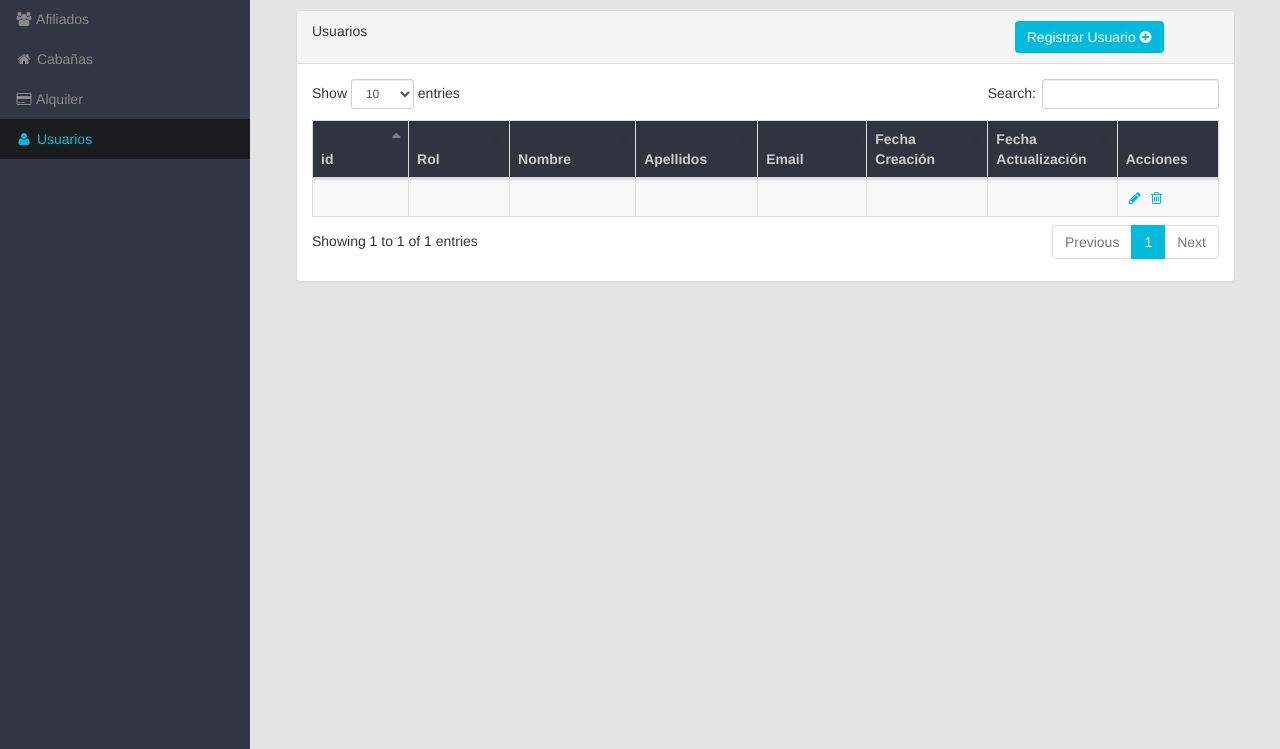
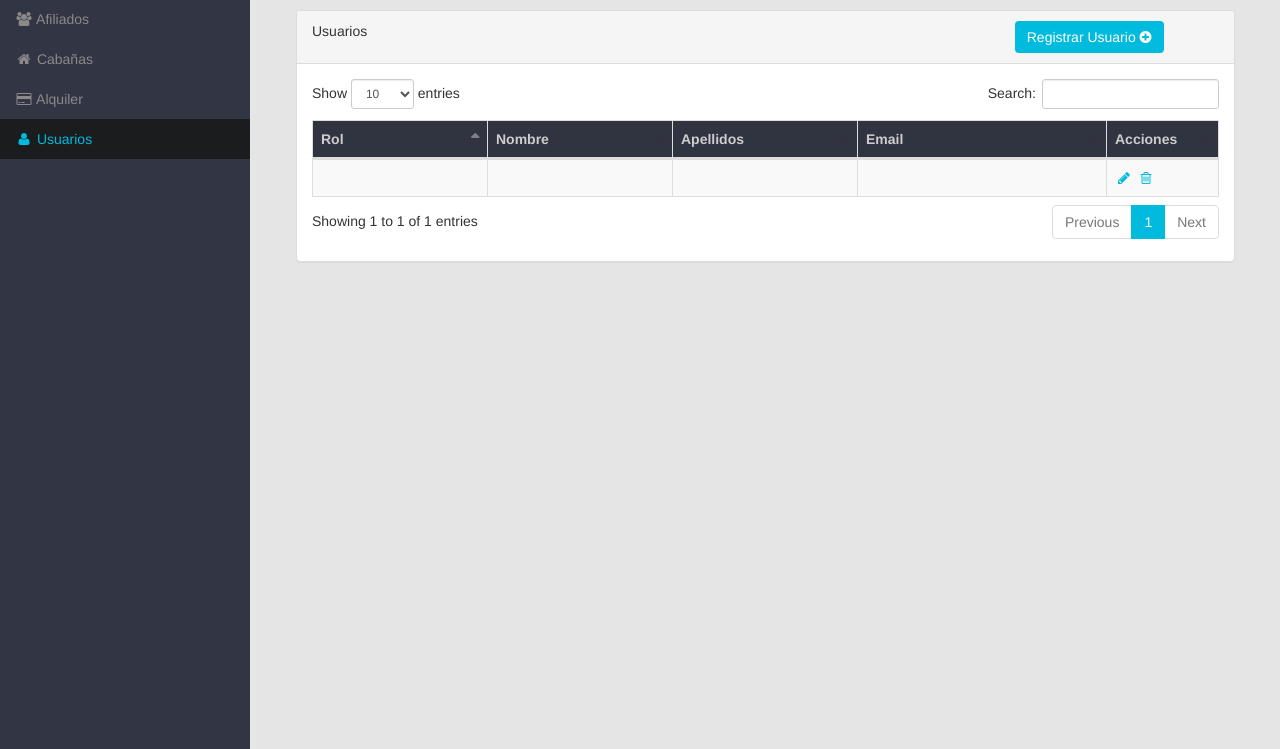
Before and after one commit to LuisaCaviedesR/lluviaFija, a Laravel app: page /lluviafija/listarUsuarios in a window 1280 px wide. Shown: the part 66-815 px from the top of the page. Run offline with Laravel 8, Linux system fonts and the light colour scheme; lists and menus that the app fills with data are empty; settings files or empty folders that the repository lacks are supplied; some libraries are stand-ins or nearby versions.

Commit message:
Se retiran campos de la lista de usuarios, se ajusta el nombre del botón de login y se crea el link de recuperar contraseña

```diff
--- a/resources/views/usuarios/listarUsuarios.blade.php
+++ b/resources/views/usuarios/listarUsuarios.blade.php
@@ -19,20 +19,14 @@
            		  <table class="table table-striped table-bordered table-hover" id="usuario1">
 	 		        <thead>
 				        <tr>
-				            <th width="16%">id</th>
-				            <th width="16%">Rol</th>
-				            <th width="18%">Nombre</th>
-                            <th width="16%">Apellidos</th>
-				            <th width="16%">Email</th>
-                            <th width="16%">Fecha Creación</th>
-                            <th width="16%">Fecha Actualización</th>
-                            <th width="16%">Acciones</th>
+				            <th width="19%">Rol</th>
+				            <th width="20%">Nombre</th>
+                            <th width="20%">Apellidos</th>
+				            <th width="27%">Email</th>
+                            <th width="12%">Acciones</th>
 				        </tr>
 	 		        </thead>
                     <tr>
-                        <td></td>
-                        <td></td>
-                        <td></td>
                         <td></td>
                         <td></td>
                         <td></td>
```
Also changed, not shown: resources/views/login/login.blade.php (+7 -2 lines).
